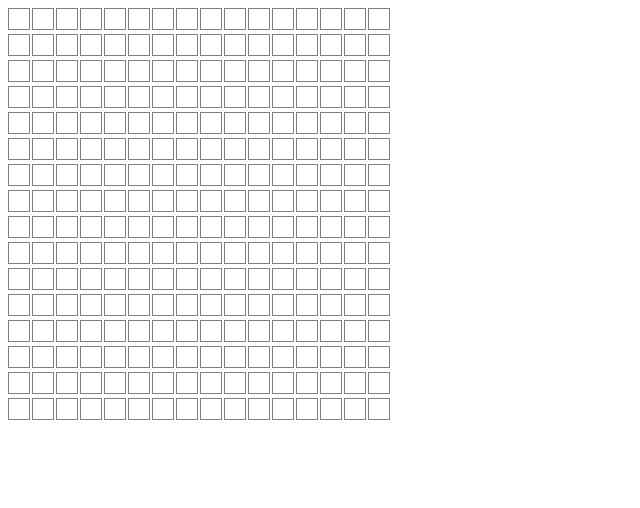
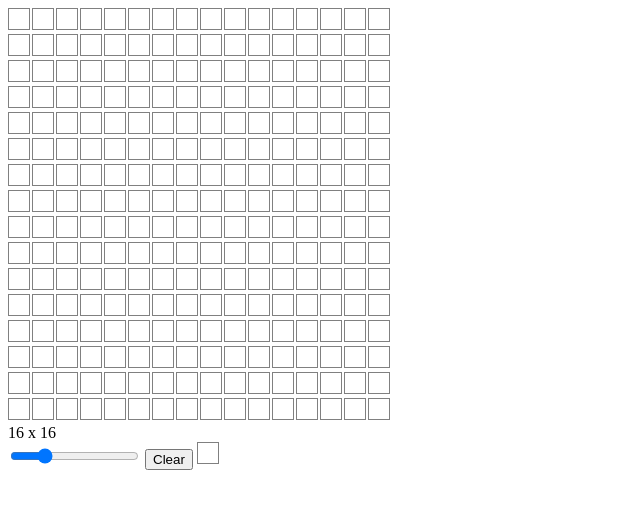
Before and after one commit to Rayman70/Etch-a-sketch, a plain HTML site: page index.html in a window 1280 px wide. Shown: the whole page, without its empty margins (0-640 px from the left). Drawn offline with Linux system fonts and the light colour scheme.

Commit message:
Add button and other elements

```diff
--- a/index.html
+++ b/index.html
@@ -8,7 +8,10 @@
         <script src="index.js" defer></script>
     </head>
     <body>
-        <div id="container">
-        </div>
+        <div id="container"></div>
+        <div id="sizeValue" class="size-value">16 x 16</div>
+        <input id="sizeSlider" type="range" value="16" min="1" max="64" />
+        <button id="clearBtn">Clear</button>
+        <div id="grid" class="grid"></div>
     </body>
 </html>
```
